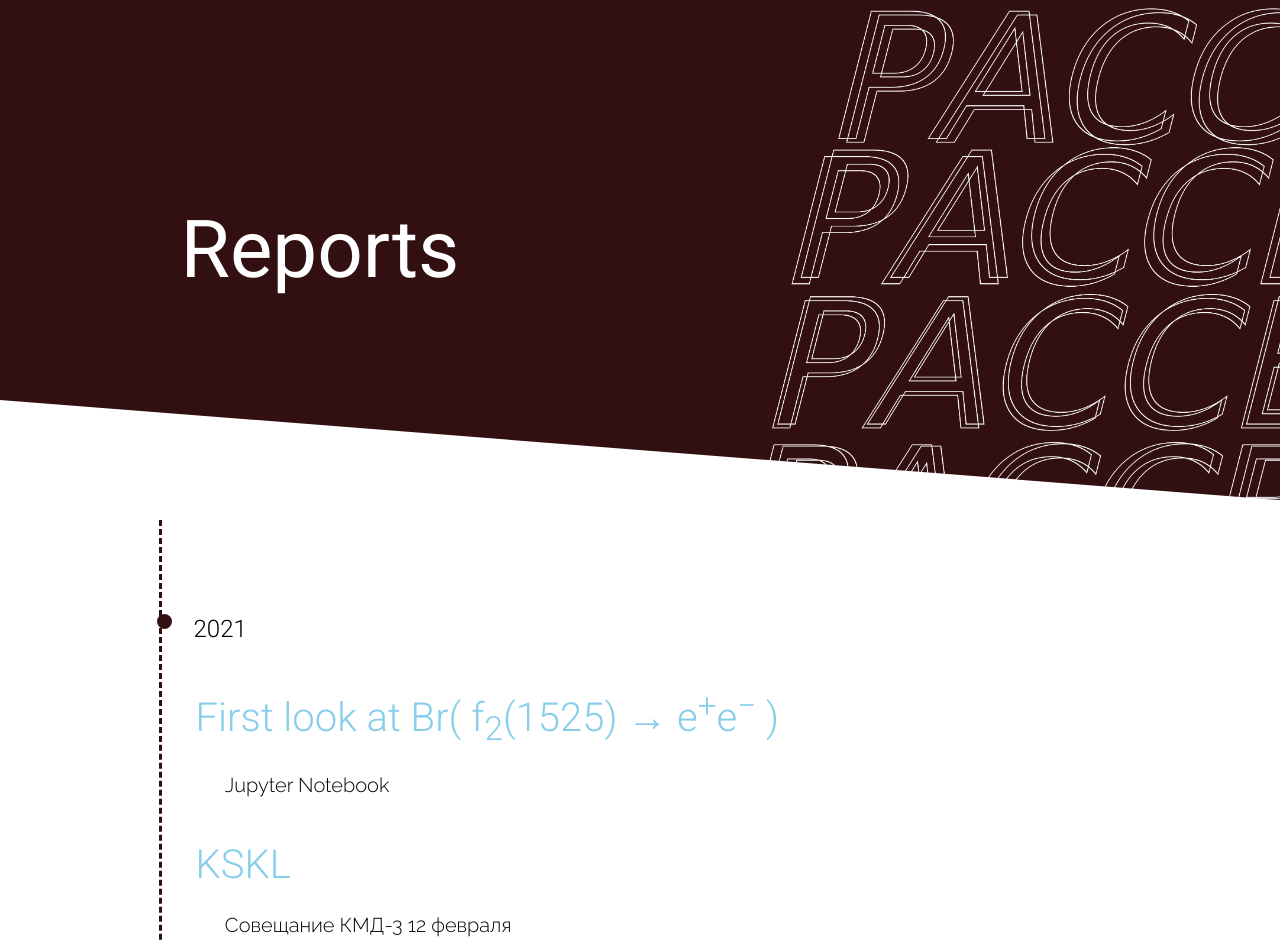
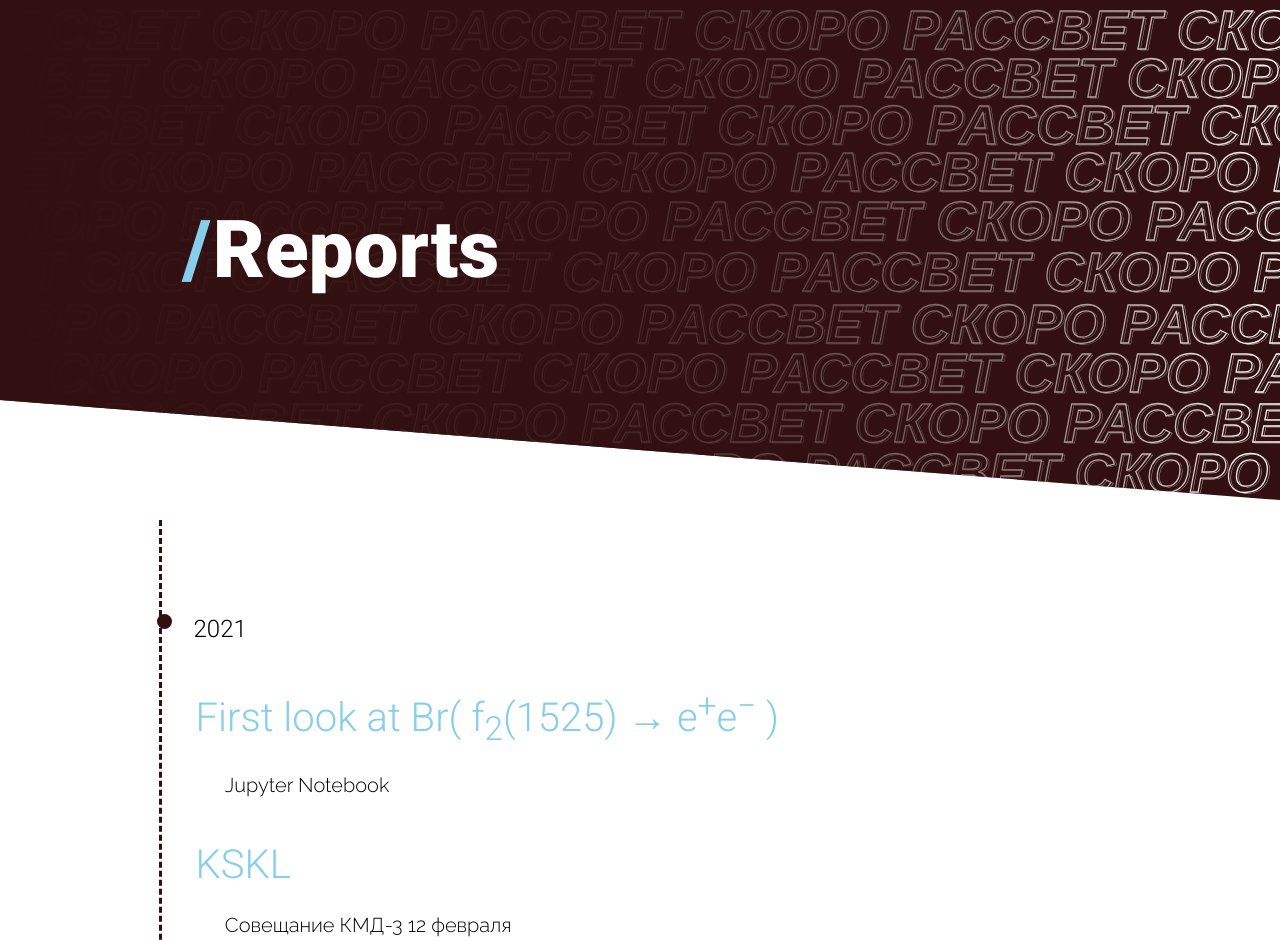
Before and after one commit to nikita-p/nikita-p.github.io, a plain HTML site: page reports/index.html in a window 1280 px wide. Shown: the top 940 px of the page. Drawn offline with Linux system fonts and the light colour scheme.

Commit message:
Micro update

```diff
--- a/reports/index.html
+++ b/reports/index.html
@@ -13,7 +13,7 @@
 <body>
     <div class="header2">
         <div class="name2">
-            <h1>Reports</h1>
+            <h1><a href="https://nikita-p.github.io" style="font-weight: 900; font-size: 80px; transition-duration: 10s;">/</a>Reports</h1>
         </div>
     </div>
     <div class="main">
--- a/styles/main.css
+++ b/styles/main.css
@@ -1,4 +1,4 @@
-@import url('https://fonts.googleapis.com/css2?family=Roboto:wght@100;300;400;500&display=swap');
+@import url('https://fonts.googleapis.com/css2?family=Roboto:wght@100;300;400;500;900&display=swap');
 @import url('https://fonts.googleapis.com/css2?family=Raleway:wght@300&display=swap');
 
 a{
@@ -35,7 +35,7 @@ h1{
     color: white;
     font-style: normal;
     font-family: 'Roboto', sans-serif;
-    font-weight: 400;
+    font-weight: 900;
     font-size: 80px;
 }
 
@@ -49,10 +49,11 @@ h3{
 
 body{
     max-width: 2200px;
+	min-width: 250px;
     background-color: white;
     display: flex;
     flex-direction: column;
-    margin: 0;
+    margin: 0 auto;
 }
 
 .img-circle {
@@ -74,7 +75,8 @@ body{
     align-items: center;
     width: 100%;
     /* background: linear-gradient(6deg, white 20%, transparent 100%), url(../sources/ras.png) no-repeat; */
-    background: url(../sources/ras2.png) no-repeat right top;
+    /* background: url(../sources/ras2.png) no-repeat right top; */
+	background: linear-gradient(to right, #321011, 80%, transparent), url("../sources/drawing.svg"), #321011 no-repeat right top;
     background-attachment: fixed;
     background-size: cover;
     height: 500px;
@@ -88,6 +90,7 @@ body{
     min-width: 200px;
     width: 50%;
     text-align: center;
+	padding-left: 20px;
 }
 
 .main{
```
Also changed, not shown: sources/drawing.svg (added), sources/ras2.png (deleted).
